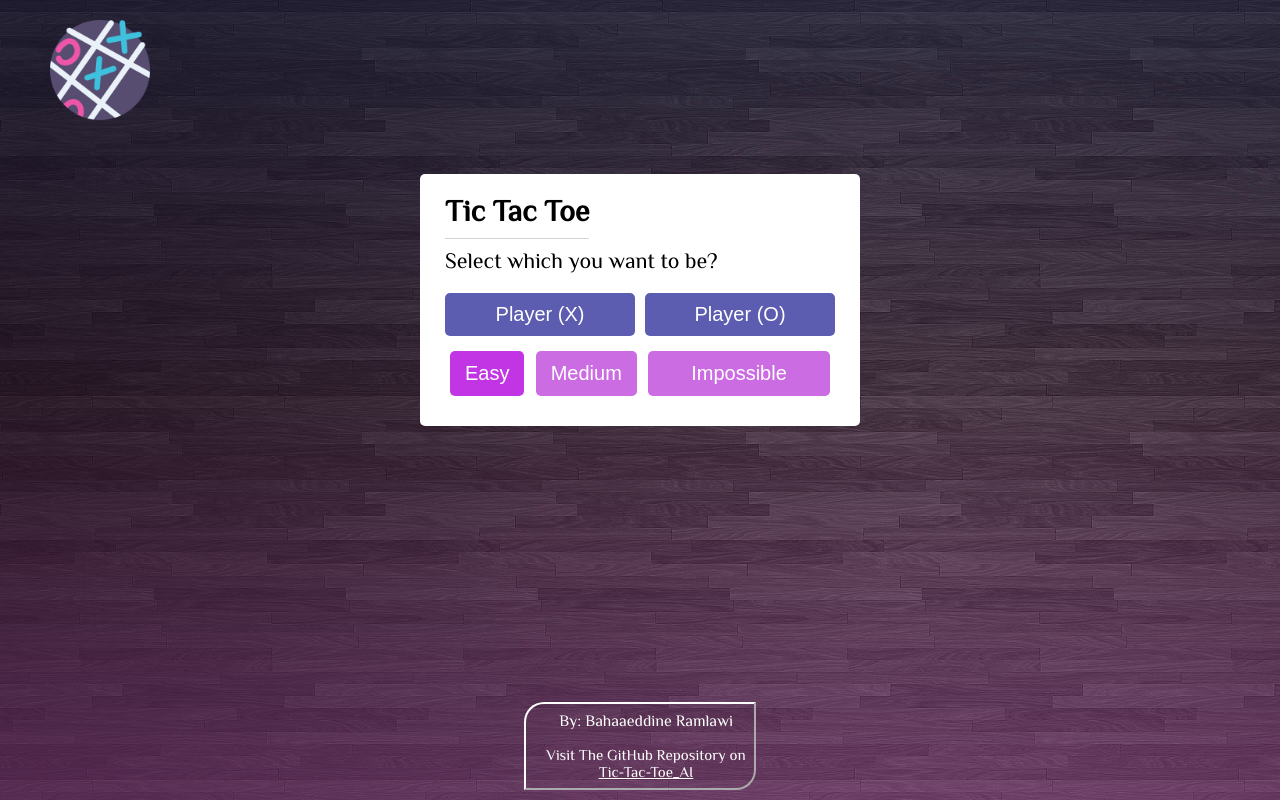
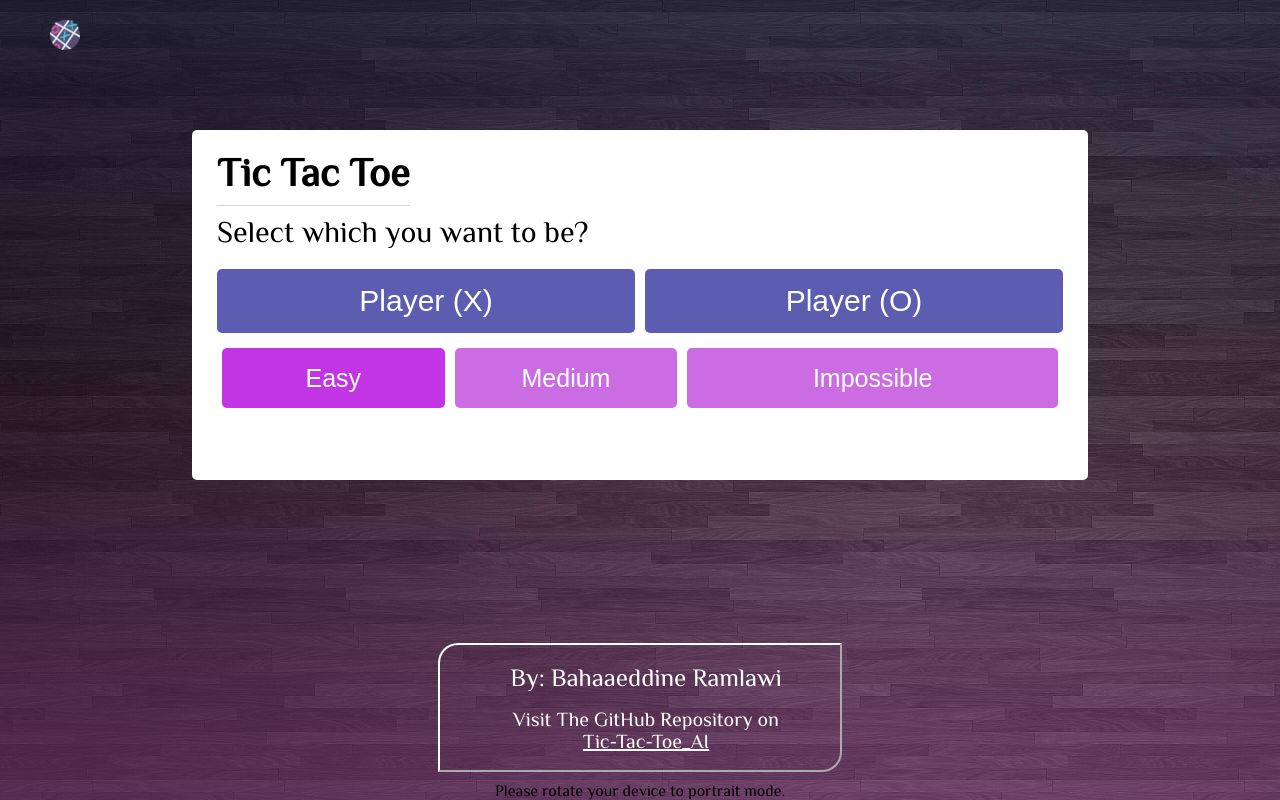
Before and after one commit to BahaaeddineRamlawi/TicTacToe_AI, a Flask app: page / in a window 1280 px wide. Run offline with Flask 3, Linux system fonts and the light colour scheme; some web fonts are replaced.

Commit message:
unfinished stying

```diff
--- a/static/style.css
+++ b/static/style.css
@@ -23,14 +23,18 @@ body {
   font-family: "Caveat";
   font-family: "Indie Flower";
   font-family: "Philosopher", sans-serif;
+  display: flex;
+  justify-content:space-between;
+  align-items: center;
+  flex-direction: column;
   width: 100%;
-  position: absolute;
-  min-height: 100vh;
+  height: 100vh;
 }
 
 header {
   padding: 20px 0;
-  margin-bottom: 30px;
+  height: 10%;
+  width: 100%;
 }
 
 header a {
@@ -38,28 +42,31 @@ header a {
 }
 
 header img {
-  height: 100px;
-  width: 100px;
+  height: 75%;
+  aspect-ratio: 1;
   margin: 0px 50px;
 }
 
 .tictactoegame {
   display: flex;
   justify-content: center;
+  width: 100%;
+  flex: 1;
+  padding-top: 50px;
 }
 
 .select-box,
 .play-board,
 .result-box {
   transition: all 0.3s ease;
+  width: 70%;
 }
 
 .select-box {
   background: #fff;
   padding: 20px 25px 25px;
   border-radius: 5px;
-  max-width: 440px;
-  width: 100%;
+  max-height: 350px;
 }
 
 .select-box.hide {
@@ -68,14 +75,14 @@ header img {
 }
 
 .select-box top {
-  font-size: 30px;
+  font-size: 40px;
   font-weight: 600;
   padding-bottom: 10px;
   border-bottom: 1px solid lightgrey;
 }
 
 .select-box .title {
-  font-size: 22px;
+  font-size: 30px;
   font-weight: 500;
   margin: 20px 0;
 }
@@ -110,9 +117,9 @@ header img {
 
 .options button {
   width: 100%;
-  font-size: 20px;
+  font-size: 30px;
   font-weight: 500;
-  padding: 10px 0;
+  padding: 15px;
   border: none;
   background: #5c5cb1;
   border-radius: 5px;
@@ -137,12 +144,11 @@ header img {
 }
 
 .difficulty button {
-  font-size: 20px;
-  height: 45px;
+  font-size: 25px;
   margin: 5px;
-  vertical-align: middle;
+  height: 60px;
   font-weight: 500;
-  padding: 10px 15px;
+  padding: 15px 20px;
   border: none;
   background: #cc6ce3;
   border-radius: 5px;
@@ -150,21 +156,19 @@ header img {
   outline: none;
   cursor: pointer;
   transition: all 0.3s ease;
+  flex: 1;
 }
 
 .impossible_div {
   display: flex;
   flex-direction: column;
+  width: 45%;
 }
 
 .difficulty button:disabled {
   background-color: #c235e5;
   transition: none;
   transform: none;
-}
-
-#button3 {
-  width: 182px;
 }
 
 .alphabeta {
@@ -388,22 +393,19 @@ header img {
 }
 
 .review-box button {
-  font-size: 15px;
+  font-size: 20px;
   font-weight: 500;
-  padding: 8px 15px;
+  padding: 12px 20px;
   margin-bottom: 10px;
   background: #fff;
   border-radius: 5px;
-  border: solid 1px #5c5cb1;
+  border: solid 2px #5c5cb1;
   color: #5c5cb1;
-  outline: none;
   cursor: pointer;
   transition: all 0.3s ease;
 }
 
 footer {
-  position: fixed;
-  bottom: 0;
   width: 100%;
   display: flex;
   justify-content: center;
@@ -415,7 +417,7 @@ footer a {
 }
 
 #github {
-  font-size: 15px;
+  font-size: 20px;
 }
 
 footer div {
@@ -424,10 +426,24 @@ footer div {
   border-bottom-right-radius: 20px;
   margin-bottom: 10px;
   border-style: outset;
+  padding: 10px 50px;
 }
 
 footer p {
   padding: 8px;
+  font-size: 25px;
   padding-left: 20px;
   color: #fff;
 }
+
+@media screen and (max-width: 800px) {
+  header img {
+    height: 200px;
+    width: 200px;
+  }
+  footer p {
+    font-size: 20px;
+    padding: 20px;
+    padding-left: 40px;
+  }
+}
--- a/templates/index.html
+++ b/templates/index.html
@@ -83,4 +83,5 @@
       </div>
     </footer>
   </body>
+  <div class="landscape-message">Please rotate your device to portrait mode.</div>
 </html>
```
Also changed, not shown: other parts of static/style.css (+14 -13 lines).
